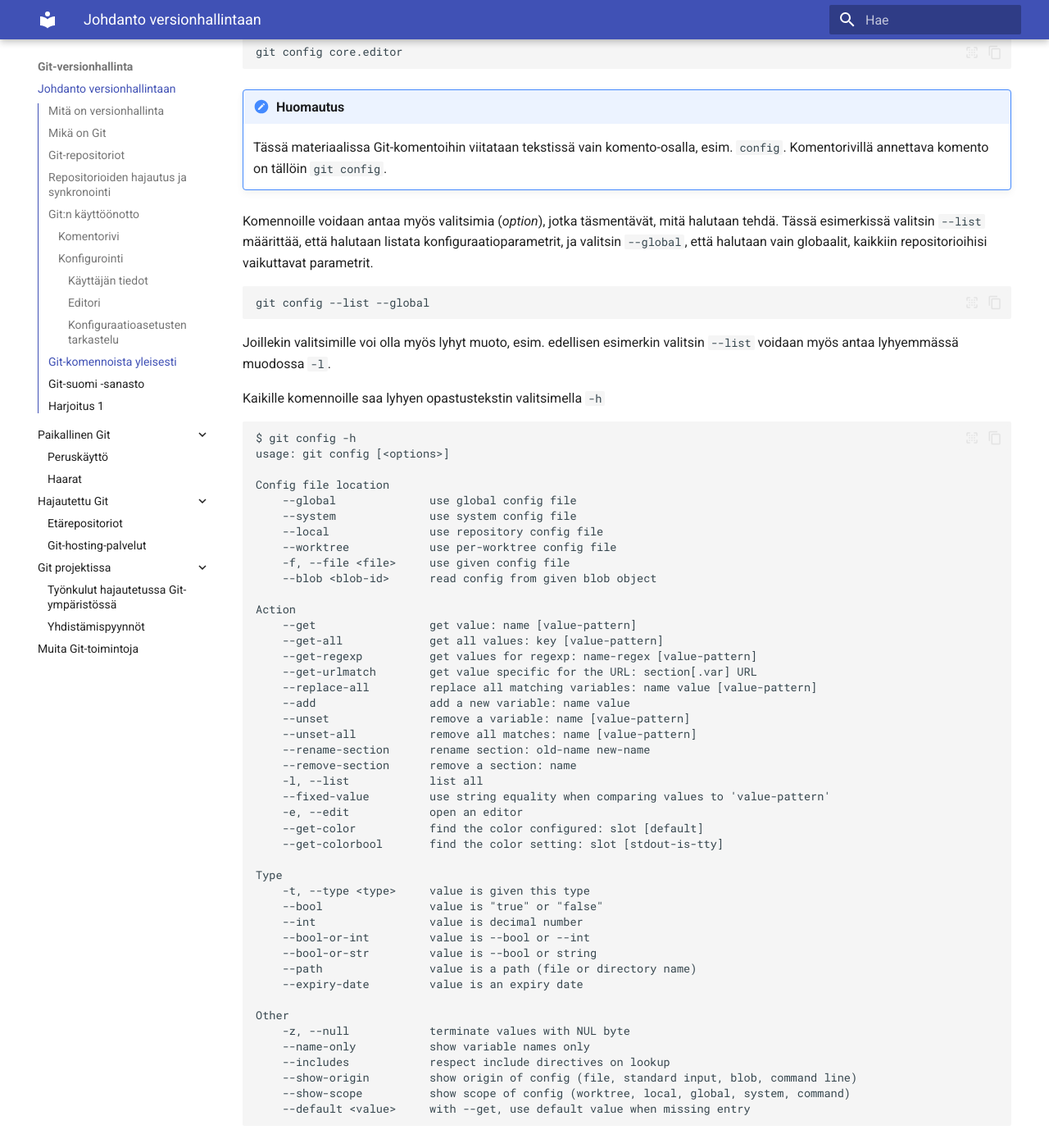
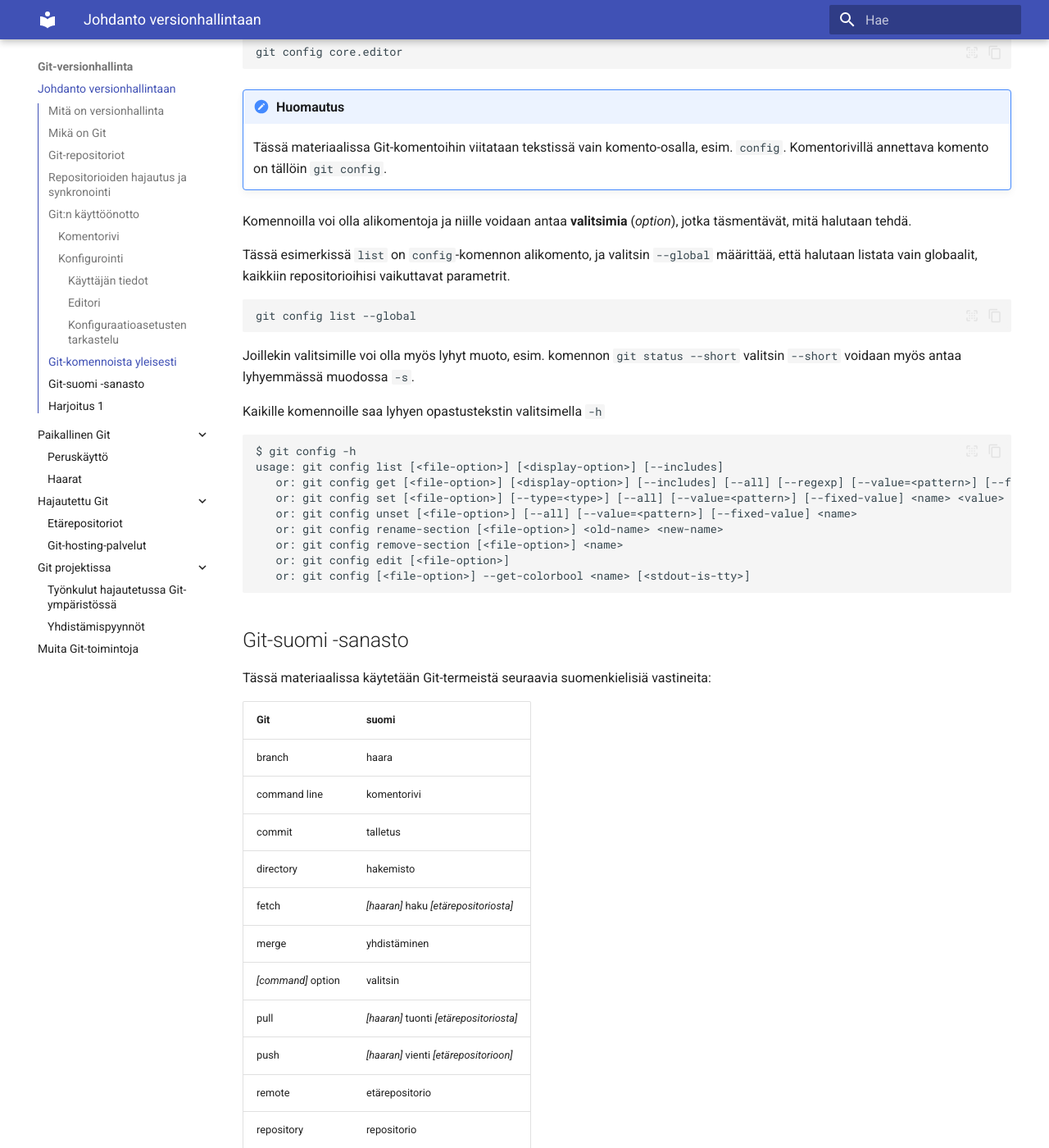
Before and after one commit to mruonavaara/git-versionhallinta, an MkDocs documentation site: the page built from docs/johdanto.md, in a window 1280 px wide and 1400 px high, scrolled down 3428 px. Shown: the whole window at 82% size. Built offline with MkDocs 1.6.1 and Material for MkDocs 9.7.7, drawn with Linux system fonts in a browser that asks for light colours; some of the changed text lies outside the part shown.

Commit message:
Päivitetty materiaali nykyisen config-komennon syntaksin mukaiseksi, pieniä korjauksia ja täydennyksiä

````diff
--- a/docs/johdanto.md
+++ b/docs/johdanto.md
@@ -67,8 +67,8 @@ Asennuksen jälkeen on tarpeen tehdä joitakin konfigurointeja, ennen kuin git-k
 Jokaiseen talletettuun muutokseen tallentuu käyttäjän nimi ja sähköpostiosoite
 Käyttäjätiedot tarvitsee asettaa tietokoneelle vain kerran, ja niitä voi tarvittaessa myöhemmin muuttaa
 ```
-git config –-global user.name ”Markku Ruonavaara”
-git config –-global user.email markku.ruonavaara@haaga-helia.fi
+git config set –-global user.name ”Markku Ruonavaara”
+git config set –-global user.email markku.ruonavaara@haaga-helia.fi
 ```
 
 Konfigurointitietoja tallennetaan järjestelmä-, käyttäjä- ja projektikohtaisesti. Valitsin `-–global` viittaa siihen, että asetus on järjestelmä- ja käyttäjäkohtainen: se on voimassa tällä tietokoneella (järjestelmä) tämän käyttäjän kaikille repositorioille.
@@ -82,7 +82,7 @@ Joidenkin toimintojen yhteydessä Git käynnistää editorin tekstin kirjoittami
 Voit halutessasi asettaa editorin, jonka Git käynnistää. Seuraava komento asettaa editoriksi Visual Studio Code:n.
 
 ```
-git config --global core.editor "code --wait"
+git config set --global core.editor "code --wait"
 ```
 
 Konfiguroinnissa määritetään käynnistyskomento, joten jos editoria ei löydy polusta, voit joutua antamaan koko polun.
@@ -99,7 +99,7 @@ GitHub-palvelun dokumentaation ohjeita editorien konfiguroinnista:
 
 Kaikki asetukset voit tarkistaa näin:
 ```bash
-git config –-list
+git config list
 ```
 
 Yhden parametrin arvon voit tarkistaa antamalla `config` komennon parametriksi parametrin nimen:
@@ -116,60 +116,26 @@ git config core.editor
 !!! note "Huomautus"
     Tässä materiaalissa Git-komentoihin viitataan tekstissä vain komento-osalla, esim. `config`. Komentorivillä annettava komento on tällöin `git config`.
 
-Komennoille voidaan antaa myös valitsimia (_option_), jotka täsmentävät, mitä halutaan tehdä. Tässä esimerkissä valitsin `--list` määrittää, että halutaan listata konfiguraatioparametrit, ja valitsin `--global`, että halutaan vain globaalit, kaikkiin repositorioihisi vaikuttavat parametrit.
+Komennoilla voi olla alikomentoja ja niille voidaan antaa __valitsimia__ (_option_), jotka täsmentävät, mitä halutaan tehdä.
+
+Tässä esimerkissä `list` on `config`-komennon alikomento, ja valitsin `--global` määrittää, että halutaan listata vain globaalit, kaikkiin repositorioihisi vaikuttavat parametrit.
 ```
-git config --list --global
+git config list --global
 ```
-Joillekin valitsimille voi olla myös lyhyt muoto, esim. edellisen esimerkin valitsin `--list` voidaan myös antaa lyhyemmässä muodossa `-l`.
+Joillekin valitsimille voi olla myös lyhyt muoto, esim. komennon `git status --short` valitsin `--short` voidaan myös antaa lyhyemmässä muodossa `-s`.
 
 Kaikille komennoille saa lyhyen opastustekstin valitsimella `-h`
 
 ```
 $ git config -h
-usage: git config [<options>]
-
-Config file location
-    --global              use global config file
-    --system              use system config file
-    --local               use repository config file
-    --worktree            use per-worktree config file
-    -f, --file <file>     use given config file
-    --blob <blob-id>      read config from given blob object
-
-Action
-    --get                 get value: name [value-pattern]
-    --get-all             get all values: key [value-pattern]
-    --get-regexp          get values for regexp: name-regex [value-pattern]
-    --get-urlmatch        get value specific for the URL: section[.var] URL
-    --replace-all         replace all matching variables: name value [value-pattern]
-    --add                 add a new variable: name value
-    --unset               remove a variable: name [value-pattern]
-    --unset-all           remove all matches: name [value-pattern]
-    --rename-section      rename section: old-name new-name
-    --remove-section      remove a section: name
-    -l, --list            list all
-    --fixed-value         use string equality when comparing values to 'value-pattern'
-    -e, --edit            open an editor
-    --get-color           find the color configured: slot [default]
-    --get-colorbool       find the color setting: slot [stdout-is-tty]
-
-Type
-    -t, --type <type>     value is given this type
-    --bool                value is "true" or "false"
-    --int                 value is decimal number
-    --bool-or-int         value is --bool or --int
-    --bool-or-str         value is --bool or string
-    --path                value is a path (file or directory name)
-    --expiry-date         value is an expiry date
-
-Other
-    -z, --null            terminate values with NUL byte
-    --name-only           show variable names only
-    --includes            respect include directives on lookup
-    --show-origin         show origin of config (file, standard input, blob, command line)
-    --show-scope          show scope of config (worktree, local, global, system, command)
-    --default <value>     with --get, use default value when missing entry
-
+usage: git config list [<file-option>] [<display-option>] [--includes]
+   or: git config get [<file-option>] [<display-option>] [--includes] [--all] [--regexp] [--value=<pattern>] [--fixed-value] [--default=<default>] [--url=<url>] <name>
+   or: git config set [<file-option>] [--type=<type>] [--all] [--value=<pattern>] [--fixed-value] <name> <value>
+   or: git config unset [<file-option>] [--all] [--value=<pattern>] [--fixed-value] <name>
+   or: git config rename-section [<file-option>] <old-name> <new-name>
+   or: git config remove-section [<file-option>] <name>
+   or: git config edit [<file-option>]
+   or: git config [<file-option>] --get-colorbool <name> [<stdout-is-tty>]
 ```
 ## Git-suomi -sanasto
 
@@ -196,6 +162,17 @@ working directory | työhakemisto
 
 Pannaan ympäristö kuntoon harjoituksia varten.
 
-1. Asenna koneellesi git ja Visual Studio Code (tai vastaava ohjelmointieditori).
-2. Konfiguroi Git, ainakin käyttäjätiedot ja editori.
-3. Avaa GitHub-palveluun tili.
+1. Asenna koneellesi Git.
+2. Tarkista, että asennus on onnistunut tulostamalla asennetun Git-version tunniste.
+
+    ```bash
+    git --version
+    ```
+    tai laajentimen `--version` lyhyemmällä muodolla
+    ```
+    git -v
+    ```
+
+3. Asenna Visual Studio Code (tai vastaava ohjelmointieditori).
+4. Konfiguroi Git, ainakin käyttäjätiedot ja editori.
+5. Avaa GitHub-palveluun tili. Sitä tullaan käyttämään kurssilla myöhemmin.
````
Also changed, not shown: docs/peruskaytto.md (+7 -5 lines).
